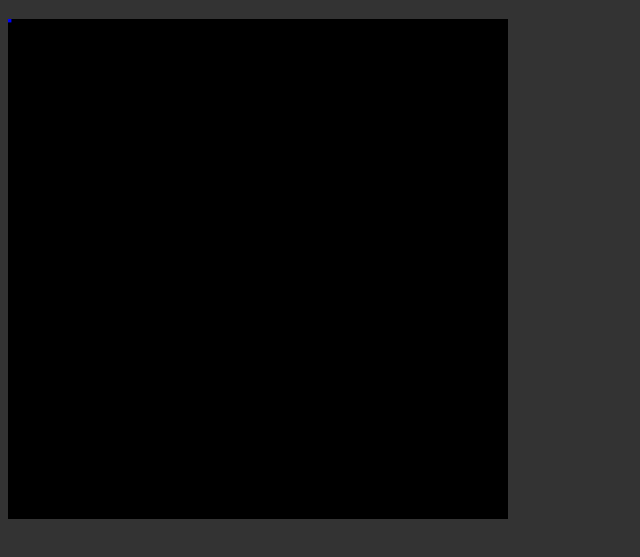
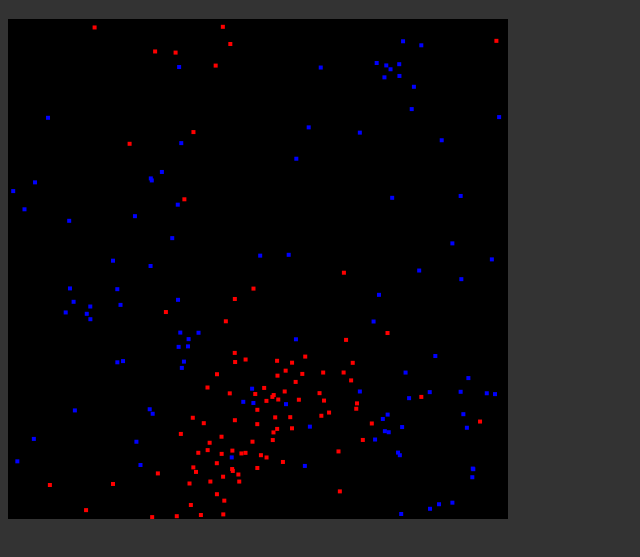
Before and after one commit to nkomichi/particle-life, a website with bundled scripts: page index.html in a window 1280 px wide. Shown: the part 61-618 px from the top of the page, without its empty margins (0-640 px from the left). Built offline with nearby package versions, Linux system fonts and the light colour scheme.

Commit message:
Third commit

```diff
--- a/index.html
+++ b/index.html
@@ -3,10 +3,11 @@
 
 <head>
   <title>Particle Life</title>
-  <script type="module" src="dist/main.js" defer></script>
+  <link rel="stylesheet" href="style.css">
+  <script type="module" src="dist/main.js"></script>
 </head>
 
-<body style="color: #ddd; background-color: #333;">
+<body>
   <h1>Particle Life</h1>
   <canvas id="main-canvas"></canvas>
 </body>
--- a/src/Canvas.ts
+++ b/src/Canvas.ts
@@ -38,7 +38,7 @@ class Canvas {
 
   plot(color: string, coordinates: Vector): void {
     this.context.fillStyle = color;
-    this.context.fillRect(coordinates.x - 5, coordinates.y - 5, coordinates.x + 5, coordinates.y + 5)
+    this.context.fillRect(coordinates.x - 2, coordinates.y - 2, 4, 4)
   }
 }
 
--- a/src/Universe.ts
+++ b/src/Universe.ts
@@ -1,43 +1,79 @@
 import { Vector, addVector } from "./Vector.js";
-import { Species, Particle, moveParticle, affinity } from "./Particle.js";
+import { Species, Particle, moveParticle, affinity, collision } from "./Particle.js";
 
-type Universe = {
+class Universe {
   size: Vector;
   species: Species[];
   population: Particle[];
   step: number;
-}
+  constructor(size: Vector, species: Species[], population: Particle[]) {
+    this.size = size;
+    this.species = species;
+    this.population = population;
+    this.step = 0;
+  }
 
-function tick(universe: Universe): Universe {
-  return {
-    size: universe.size,
-    species: universe.species,
-    population: moveParticles(universe),
-    step: universe.step + 1,
+  tick(): void {
+    calculateForces(this.population, this.size);
+    moveParticles(this.population);
+    fixPosition(this.population, this.size);
+    this.step++;
   }
 }
 
-function interact(subject: Particle, object: Particle, species: Species[]): Particle {
+function interact(subject: Particle, object: Particle): Vector {
   const factor = subject.species.affinity.get(object.species) || 0;
-  const force = affinity(subject.position, object.position, factor);
-  return {
-    species: subject.species,
-    position: subject.position,
-    velocity: addVector(subject.velocity, force),
+  const force1 = affinity(subject.position, object.position, factor);
+  const force2 = collision(subject.position, object.position, subject.species.radius + object.species.radius);
+  return addVector(force1, force2);
+}
+
+function calculateForces(particles: Particle[], worldSize: Vector): void {
+  for (const subject of particles) {
+    for (const object of particles) {
+      if (subject === object) {
+        continue;
+      }
+      const mirrorObject = getMirrorObject(subject, object, worldSize);
+      const force = interact(subject, mirrorObject);
+      subject.force = addVector(subject.force, force);
+    }
   }
 }
 
-function moveParticles(universe: Universe): Particle[] {
-  return universe.population.map((particle) => {
-    const newParticle = universe.population.reduce((previousValue, currentValue) => {
-      if (currentValue === particle) {
-        return previousValue;
-      } else {
-        return interact(previousValue, currentValue, universe.species);
-      }
-    }, particle)
-    return moveParticle(newParticle, universe.size);
-  });
+function getMirrorObject(subject: Particle, object: Particle, worldSize: Vector): Particle {
+  const mirrorPosition: Vector = {x: object.position.x, y: object.position.y};
+  if (object.position.x - subject.position.x > worldSize.x / 2) {
+    mirrorPosition.x = object.position.x - worldSize.x;
+  } else if (subject.position.x - object.position.x > worldSize.x / 2) {
+    mirrorPosition.x = object.position.x + worldSize.x;
+  }
+  if (object.position.y - subject.position.y > worldSize.y / 2) {
+    mirrorPosition.y = object.position.y - worldSize.y;
+  } else if (subject.position.y - object.position.y > worldSize.y / 2) {
+    mirrorPosition.y = object.position.y + worldSize.y;
+  }
+  return {
+    species: object.species,
+    position: mirrorPosition,
+    force: object.position,
+    velocity: object.velocity,
+  };
 }
 
-export { Universe, tick };
+function moveParticles(particles: Particle[]): void {
+  for (const particle of particles) {
+    moveParticle(particle);
+  }
+}
+
+function fixPosition(particles: Particle[], worldSize: Vector): void {
+  for (const particle of particles) {
+    if (particle.position.x < 0) { particle.position.x += worldSize.x }
+    if (particle.position.x >= worldSize.x) { particle.position.x -= worldSize.y }
+    if (particle.position.y < 0) { particle.position.y += worldSize.y }
+    if (particle.position.y >= worldSize.y) { particle.position.y -= worldSize.y }
+  }
+}
+
+export { Universe };
--- a/src/main.ts
+++ b/src/main.ts
@@ -1,6 +1,6 @@
 import { Canvas, CanvasSettings } from "./Canvas.js";
 import { Species, Particle } from "./Particle.js";
-import { Universe, tick } from "./Universe.js";
+import { Universe } from "./Universe.js";
 
 const canvasSettings: CanvasSettings = {
   color: "black",
@@ -12,13 +12,15 @@ const canvas = new Canvas('main-canvas', canvasSettings);
 const red: Species = {
   name: 'red',
   color: '#ff0000',
-  radius: 1,
+  mass: 10,
+  radius: 10,
   affinity: new Map<Species, number>(),
 };
 
 const blue: Species = {
   name: 'blue',
   color: '#0000ff',
+  mass: 5,
   radius: 1,
   affinity: new Map<Species, number>(),
 };
@@ -28,27 +30,31 @@ const species: Species[] = [
   blue,
 ];
 
-red.affinity.set(red, 0);
-red.affinity.set(blue, 1);
-blue.affinity.set(red, -1);
-blue.affinity.set(blue, 0.5);
+red.affinity.set(red, 10);
+red.affinity.set(blue, 0);
+blue.affinity.set(red, 0);
+blue.affinity.set(blue, 1);
 
 
 const particles: Particle[] = [];
+for (let i = 0; i < 100; i++) {
   particles.push(
     {
       species: red,
-    position: { x: 0.0, y: 0.0 },
+      position: { x: Math.random() * 500, y: Math.random() * 500 },
       velocity: { x: 0.0, y: 0.0 },
+      force: { x: 0.0, y: 0.0 },
     }
   );
   particles.push(
     {
       species: blue,
-    position: { x: 1.0, y: 1.0 },
+      position: { x: Math.random() * 500, y: Math.random() * 500 },
       velocity: { x: 0.0, y: 0.0 },
+      force: { x: 0.0, y: 0.0 },
     }
   );
+}
 
 const render = (canvas: Canvas, universe: Universe): void => {
   canvas.fill();
@@ -58,21 +64,19 @@ const render = (canvas: Canvas, universe: Universe): void => {
 };
 
 
-const mainLoop = (universe: Universe, canvas: Canvas) => {
-  const maxTime = 1;
-  for (let i = 0; i < maxTime; i++) {
-    console.log(universe.population);
-    universe = tick(universe);
+const mainLoop = (universe: Universe, canvas: Canvas, maxTime: number) => {
+  setInterval(() => {
+    universe.tick();
     render(canvas, universe);
-  }
-}
-
-const universe: Universe = {
-  size: canvas.settings.size,
-  species: species,
-  population: particles,
-  step: 0,
+  }, 100);
 }
 
 
-mainLoop(universe, canvas);
+const universe = new Universe(
+  canvas.settings.size,
+  species,
+  particles,
+)
+
+
+mainLoop(universe, canvas, 100);
--- a/src/particle.ts
+++ b/src/particle.ts
@@ -1,14 +1,16 @@
-import { Vector, addVector, subVector, mulVector, distanceOfVector } from "./Vector.js";
+import { Vector, addVector, subVector, mulVector, divVector, distanceOfVector } from "./Vector.js";
 
 type Particle = {
   species: Species;
   position: Coordinates;
   velocity: Velocity;
+  force: Force;
 }
 
 type Species = {
   name: string;
   color: string;
+  mass: number;
   radius: number;
   affinity: Map<Species, number>;
 }
@@ -18,21 +20,28 @@ type Velocity = Vector
 type Force = Vector
 
 function affinity(subject: Coordinates, object: Coordinates, factor: number): Force {
+  const cutoff = 250;
   const distance = distanceOfVector(subject, object);
-  return mulVector(subVector(object, subject), factor / distance);
+  if (distance > cutoff) {
+    return {x: 0.0, y: 0.0};
+  }
+  return mulVector(subVector(object, subject), factor / (distance ** 2));
 }
 
-function moveParticle(particle: Particle, worldSize: Vector): Particle {
-  const tempPosition = addVector(particle.position, particle.velocity);
-  if (tempPosition.x < 0) { tempPosition.x += worldSize.x }
-  if (tempPosition.x >= worldSize.x) { tempPosition.x -= worldSize.y }
-  if (tempPosition.y < 0) { tempPosition.y += worldSize.y }
-  if (tempPosition.y >= worldSize.y) { tempPosition.y -= worldSize.y }
-  return {
-    species: particle.species,
-    position: tempPosition,
-    velocity: particle.velocity,
+function collision(subject: Coordinates, object: Coordinates, radius: number): Force {
+  const distance = distanceOfVector(subject, object);
+  if (distance > radius) {
+    return { x: 0.0, y: 0.0 };
   }
+  const unit = divVector(subVector(subject, object), distance);
+  return mulVector(unit, (radius - distance));
 }
 
-export { Species, Particle, moveParticle, affinity };
+function moveParticle(particle: Particle): void {
+  const acceleration = divVector(particle.force, particle.species.mass);
+  particle.force = { x: 0.0, y: 0.0 };
+  particle.velocity = addVector(particle.velocity, acceleration)
+  particle.position = addVector(particle.position, particle.velocity);
+}
+
+export { Species, Particle, moveParticle, affinity, collision };
--- /dev/null
+++ b/style.css
@@ -0,0 +1,4 @@
+:root {
+  color: #ddd;
+  background-color: #333;
+}
```
Also changed, not shown: dist/Canvas.js, dist/Universe.js, dist/main.js, dist/particle.js. Lines whose indentation alone changed are shown as unchanged.
